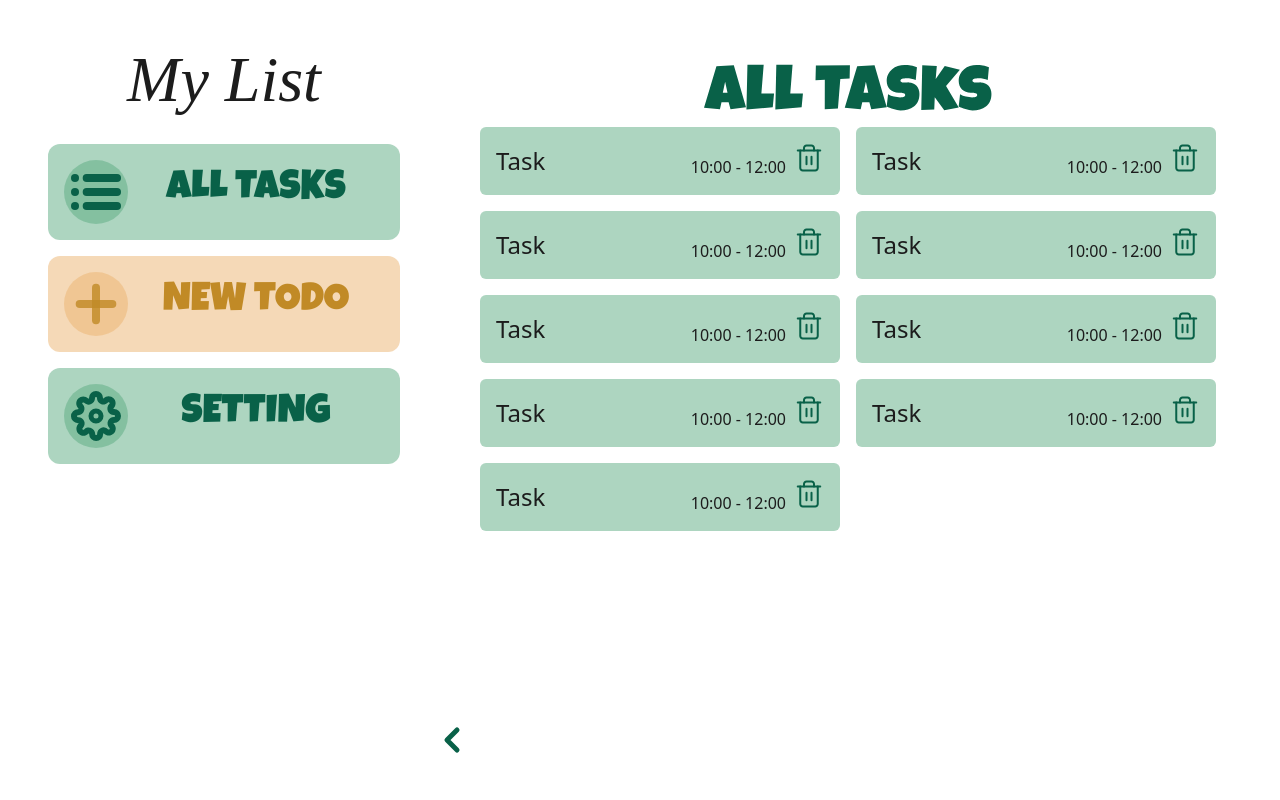
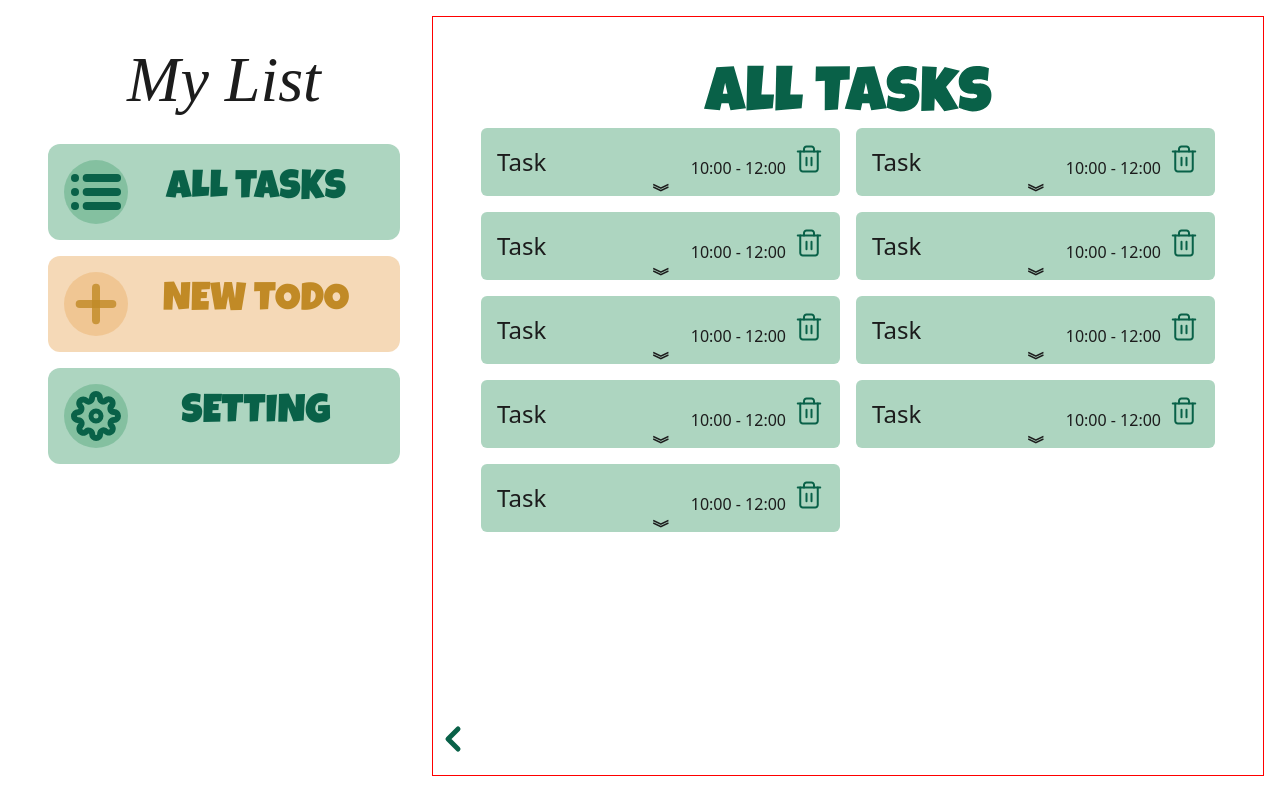
Before and after one commit to MoriCiao/project-todoList, a React (Vite) app: page /alltasks in a window 1280 px wide. Built offline with nearby package versions, Linux system fonts and the light colour scheme; a web font is replaced by a local one.

Commit message:
style: Task內容做修正

```diff
--- a/src/pages/AllTasks.jsx
+++ b/src/pages/AllTasks.jsx
@@ -19,24 +19,12 @@ const TaskCard = ({ title, time, description }) => {
   });
 
   return (
-    <div className="task relative p-4 rounded-md w-auto h-10rem bg-[--light-component-g]">
-      <div className="absolute w-full bottom-0 left-0 flex justify-center font-bold m-auto xl:hidden">
-        <span
-          className="cursor-pointer text-center "
-          onClick={() => dispatch({ type: "TOGGLE_VISIBLE" })}
-        >
-          {state.isVisible ? (
-            <img src="icon/chevron-up-g.svg" alt="" />
-          ) : (
-            <img src="icon/chevron-down-g.svg" alt="" />
-          )}
-        </span>
-      </div>
+    <div className="task relative p-4 rounded-md w-auto h-auto bg-[--light-component-g]">
       <div className="grid grid-cols-6 items-center justify-center">
         <h2 className="title col-start-1 col-span-2 text-[1.5rem]">{title}</h2>
         <div
           className={`col-start-3 col-span-5 text-end
-          }`}
+          `}
         >
           <span className="mx-2 my-auto">{time}</span>
 
@@ -45,13 +33,28 @@ const TaskCard = ({ title, time, description }) => {
           </button>
         </div>
       </div>
-      <p
-        className={`descript h-[10rem] p-4 rounded-md bg-[--light-component-g] ${
-          state.isVisible ? "" : "hidden"
-        }`}
-      >
-        {description}
-      </p>
+      <div className="descript-area bg-[--light-component-g] rounded-md h-auto">
+        {/* 需隱藏的文字 */}
+        {description && (
+          <p className={`descript  p-4 ${state.isVisible ? "" : "hidden"}`}>
+            {description}
+          </p>
+        )}
+
+        {/* 隱藏箭頭 */}
+        <div
+          className={`absolute w-full ${
+            state.isVisible ? "bottom-0" : "bottom-[-2]"
+          } left-0 flex justify-center items-center font-bold m-auto`}
+        >
+          <span
+            className="descript-visible cursor-pointer"
+            onClick={() => dispatch({ type: "TOGGLE_VISIBLE" })}
+          >
+            {state.isVisible ? "︽" : "︾"}
+          </span>
+        </div>
+      </div>
     </div>
   );
 };
--- a/src/style/App.css
+++ b/src/style/App.css
@@ -41,6 +41,9 @@ body p {
   scroll-behavior: smooth;
 }
 
+.AllTasks {
+  border: red 1px solid;
+}
 @media (max-width: 768px) {
   .MainOutlet {
     overflow-y: visible;
--- a/src/style/App.scss
+++ b/src/style/App.scss
@@ -43,7 +43,26 @@ body{
     scroll-behavior: smooth;
 
 }
+.AllTasks{
+    border: red 1px solid;
+    .task{
+        div.descript-area{
 
+            // height:1rem;
+            // &:active{
+            //     height: auto;
+            //     p{
+            //         display: block;
+            //     }
+            // }
+            // p{
+            //     display: none;
+
+            // }
+        }
+    }
+
+}
 
 
 @media (max-width: 768px) {
```
Also changed, not shown: 1 other file (tests, documents, lock files or other folders).
